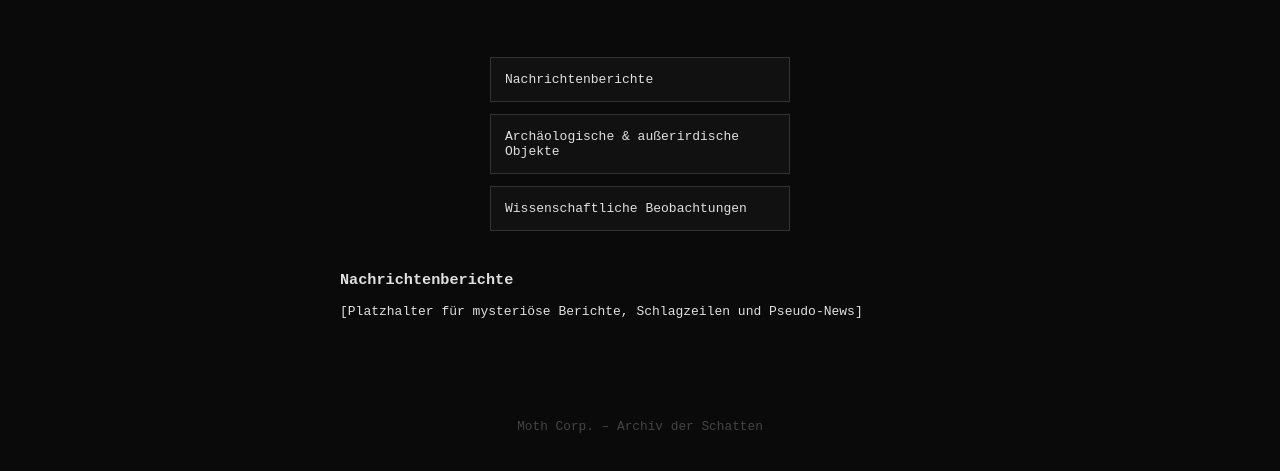
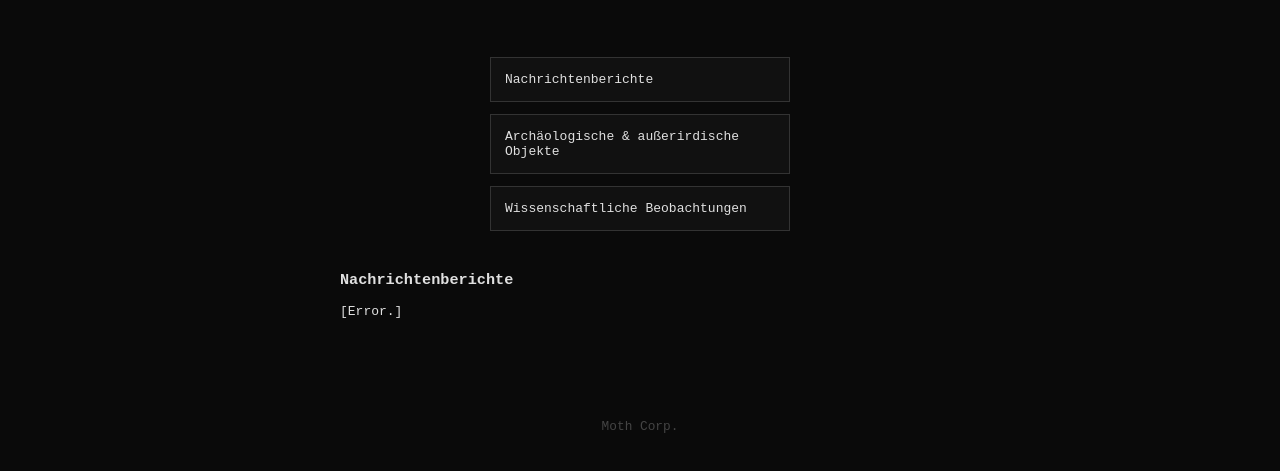
Before and after one commit to Zaru93/mothcorp.net, a plain HTML site: page index.html in a window 1280 px wide. Both pictures are taken after a click on the link "Nachrichtenberichte". Shown: the part 349-820 px from the top of the page. Drawn offline with Linux system fonts and the light colour scheme.

Commit message:
Update index.html

```diff
--- a/index.html
+++ b/index.html
@@ -83,7 +83,7 @@
 
     <section id="news">
       <h3>Nachrichtenberichte</h3>
-      <p>[Platzhalter für mysteriöse Berichte, Schlagzeilen und Pseudo-News]</p>
+      <p>[Error.]</p>
     </section>
 
     <section id="objects">
@@ -98,12 +98,11 @@
     <section id="science">
       <h3>Wissenschaftliche Beobachtungen</h3>
       <p>
-        [Platzhalter für Protokolle von Testpersonen zu
-        VR-Neurotechnologie-Erfahrungen]
+        [Error.]
       </p>
     </section>
 
-    <footer>Moth Corp. – Archiv der Schatten</footer>
+    <footer>Moth Corp.</footer>
 
     <script>
       const links = document.querySelectorAll("nav a");
```
